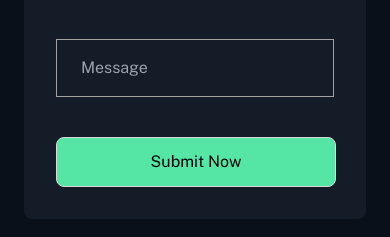
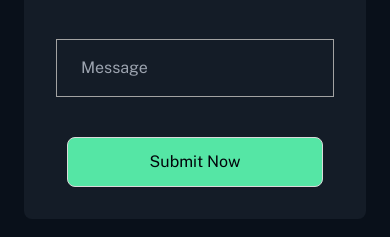
Before and after one commit to anusa111/MY-portfolio, a Next.js app: page /about in a window 390 px wide. Shown: the part 2221-2458 px from the top of the page. Built offline with nearby package versions, Linux system fonts and the light colour scheme.

Commit message:
changed few

```diff
--- a/src/antdComponents/CustomAntdButton.tsx
+++ b/src/antdComponents/CustomAntdButton.tsx
@@ -25,7 +25,7 @@ const CustomAntdButton = ({
       size="large"
       htmlType="submit"
       style={btnStyles}
-      className="lg:w-[332px] w-[280px] "
+      className="lg:w-[332px] w-[256px]"
     >
       {children}
     </Button>
--- a/src/pageComponents/global/ContactForm.tsx
+++ b/src/pageComponents/global/ContactForm.tsx
@@ -133,7 +133,7 @@ const ContactForm = () => {
               );
             })}
           </div>
-          <div className="flex flex-col gap-[15px]">
+          <div className="flex flex-col gap-[15px] lg:justify-start justify-center lg:items-start items-center">
             <CustomAntdButton
               loadingBtn={loadingBtn}
               onClick={() => {
```
Also changed, not shown: src/pageComponents/about/aboutProject.tsx (+0 -70 lines).
